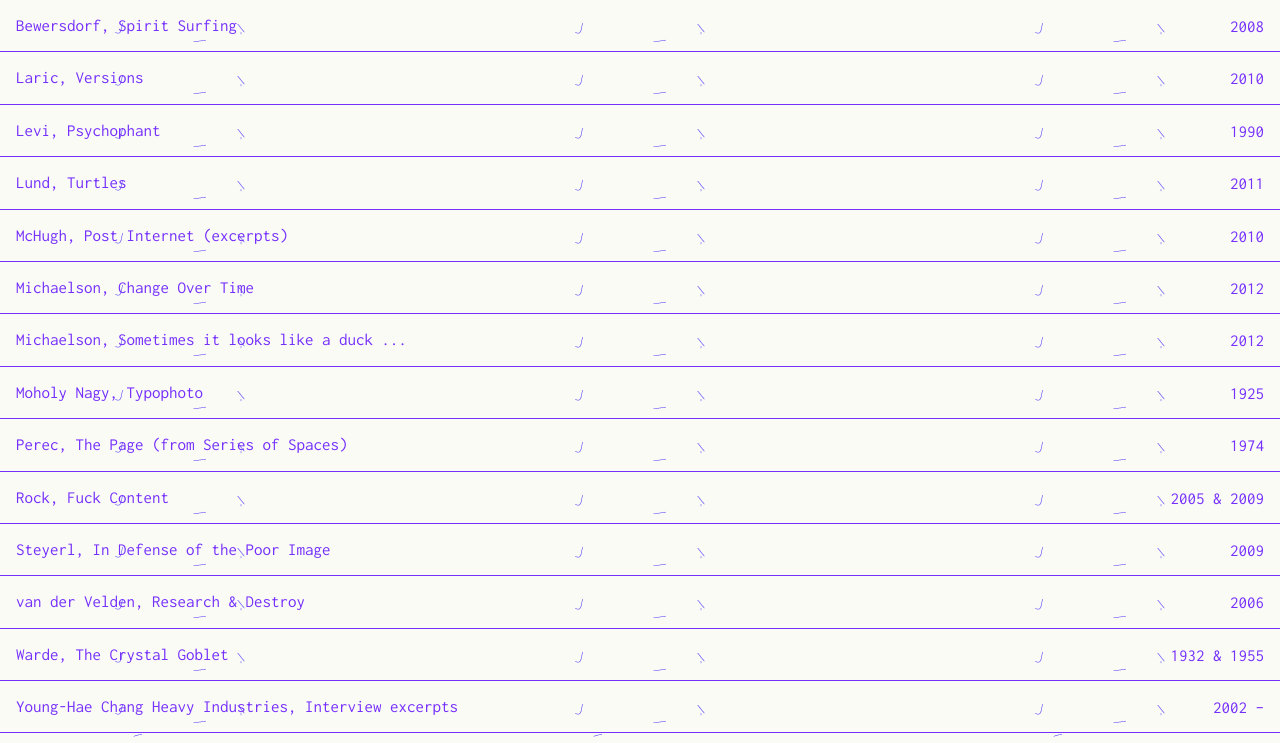
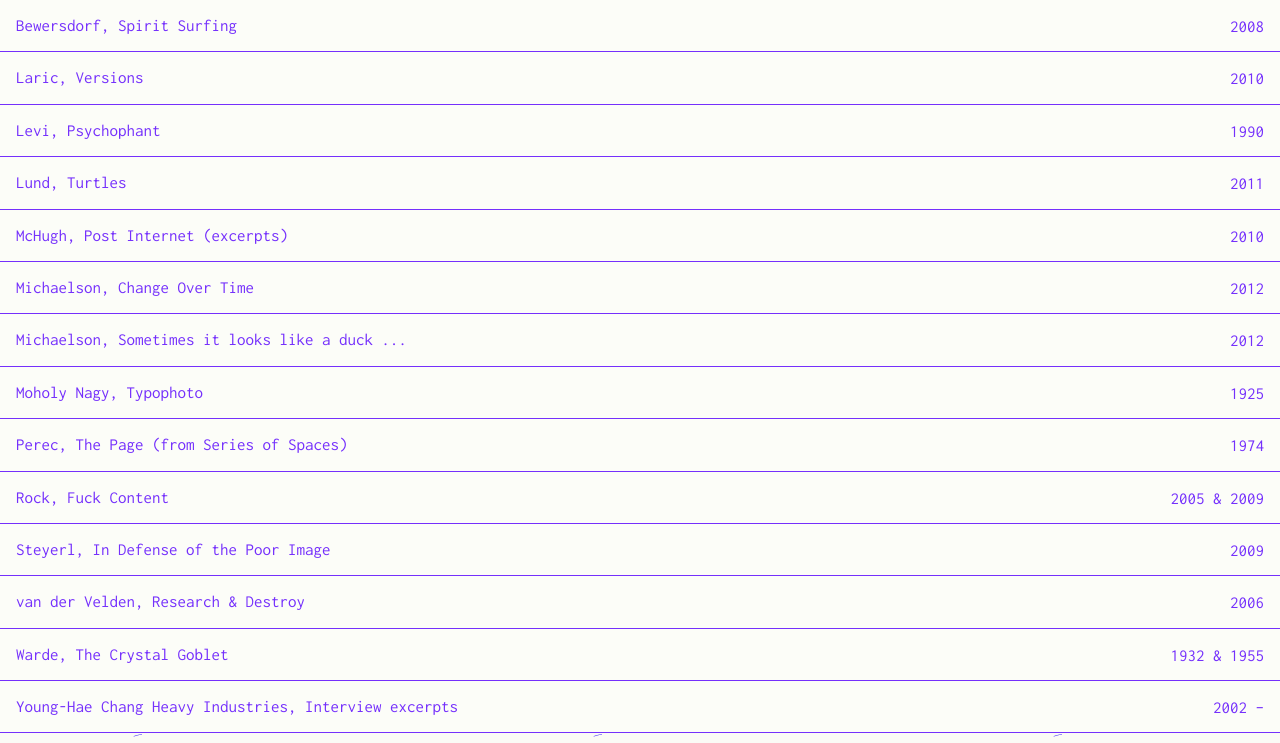
Before and after one commit to PeterEbbelink/veryinteractive, a PHP site: page /class/texts in a window 1280 px wide. Shown: the part 57-800 px from the top of the page. Run offline with PHP 8.4, Linux system fonts and the light colour scheme; some libraries are stand-ins or nearby versions.

Commit message:
style edit

```diff
--- a/style/application.css
+++ b/style/application.css
@@ -874,7 +874,7 @@ body.august .top-link a {
 
 body.august a.library-item,
 body.august .top-link a {
-	background: rgb(252, 253, 248) url('../images/bg-august.png') repeat;
+	background: rgb(252, 253, 248);
 	color: rgb(117, 48, 252);
 }
 
```
